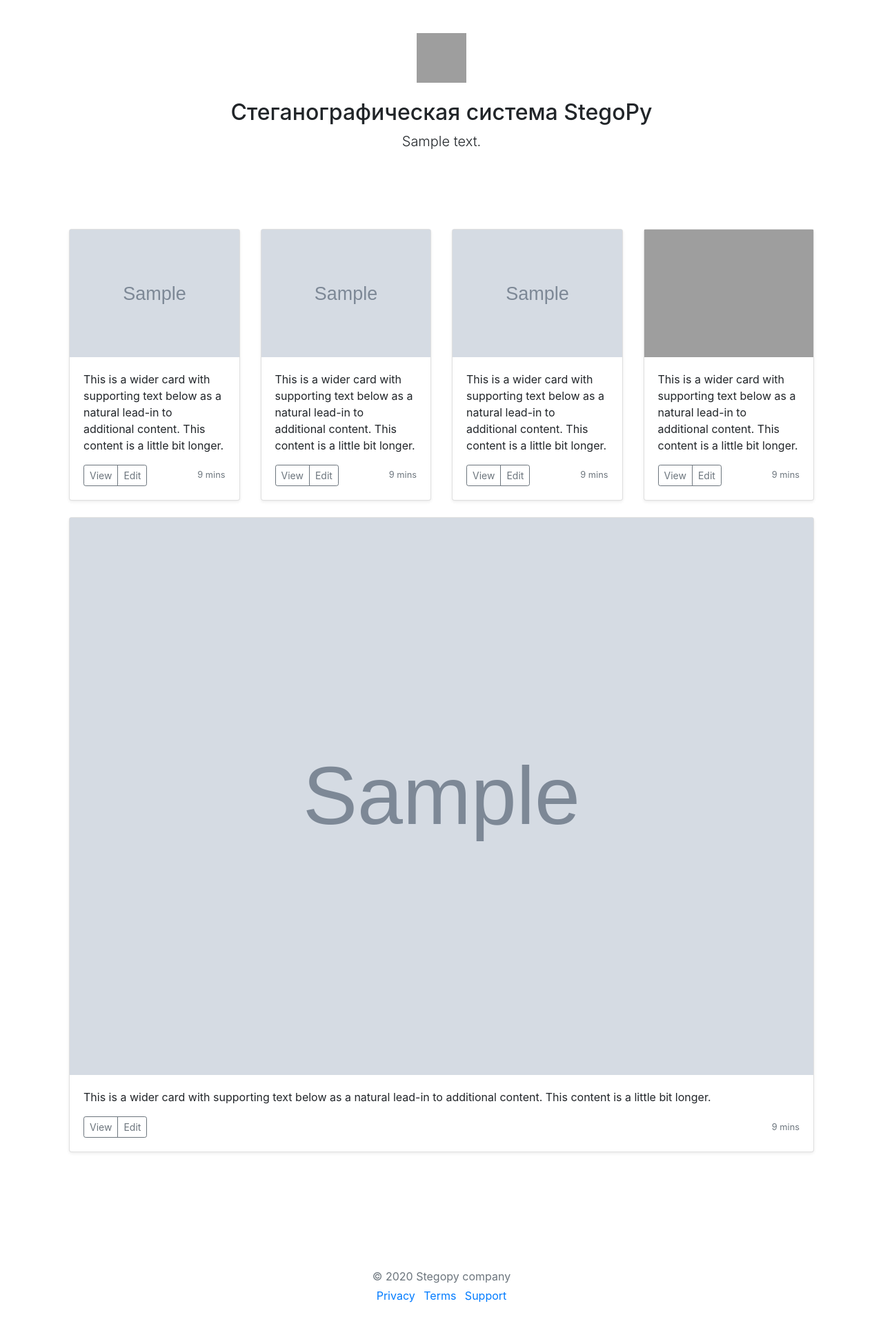
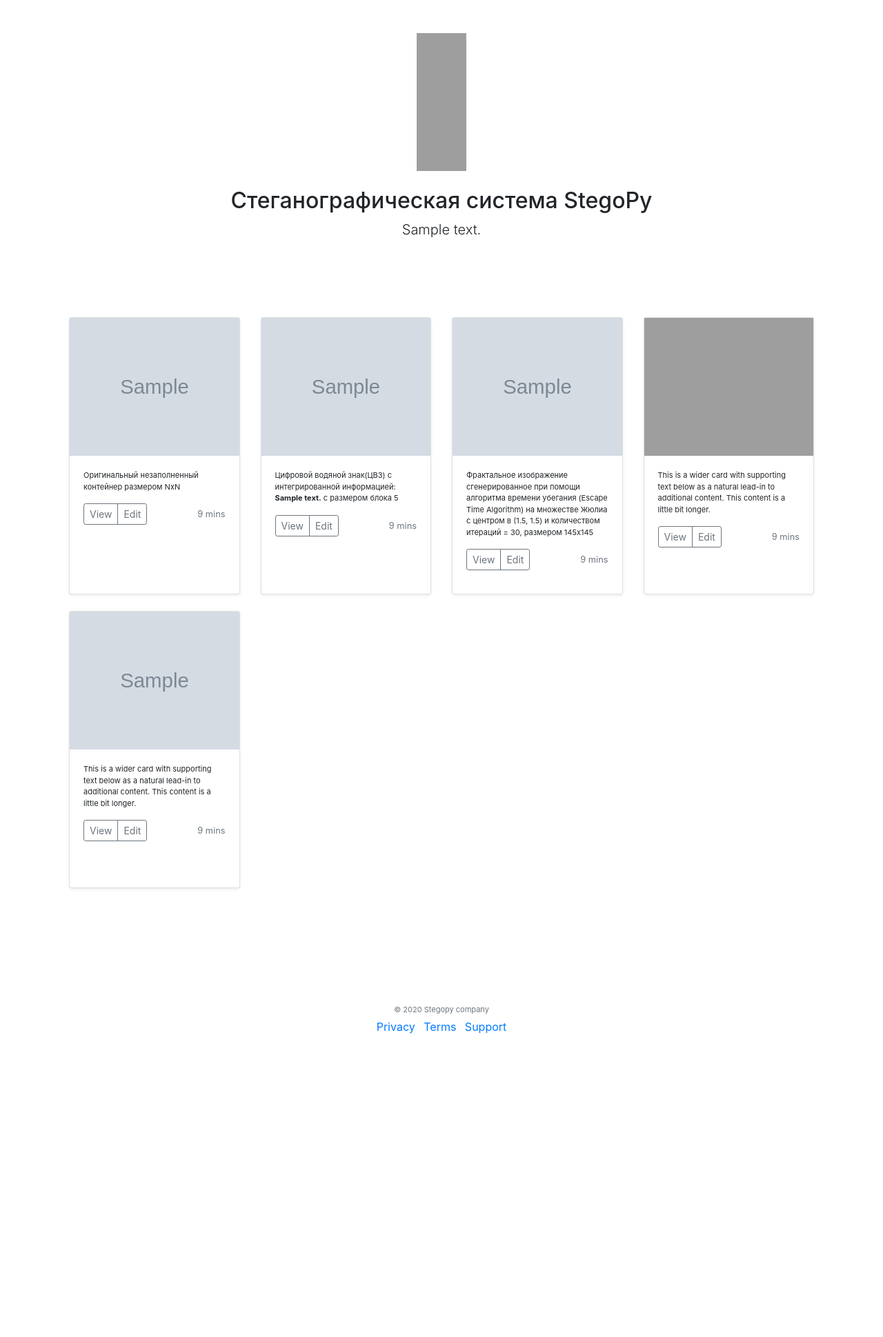
Before and after one commit to 1v1expert/stegopy, a Django app: template app/templates/result.html in a window 1280 px wide. Shown: the whole page at 69% size. After the commit the page ends 1499 px from the top, so only its background shows below. Run offline with Django 3.2, Linux system fonts and the light colour scheme; tables that the repository leaves empty hold one stand-in row (values such as "Sample post"); the template is opened without the code that fills it: values that come from a table or form of the project are taken from there, most other values are stand-ins (such as "Sample title", 1, 10 or a date in 2020); grey boxes marked "Sample" are stand-in pictures; some libraries are stand-ins or nearby versions; grey boxes are pictures that could not be loaded.

Commit message:
upd project

```diff
--- a/app/models.py
+++ b/app/models.py
@@ -1,4 +1,8 @@
 from django.db import models
+from app.utils.embed import Container
+from django.utils import timezone
+from django.utils.translation import gettext_lazy as _
+from django.conf import settings
 
 
 class Steganographic(models.Model):
@@ -31,4 +35,21 @@ class Steganographic(models.Model):
         verbose_name_plural = "Группы"
 
     def create_stegocontainer(self):
-        pass
+        Container(instance=self).build()
+
+
+class MainLog(models.Model):
+    action_time = models.DateTimeField(_('action time'), default=timezone.now, editable=False, )
+    user = models.ForeignKey(settings.AUTH_USER_MODEL, models.CASCADE, blank=True, null=True, verbose_name=_('user'), )
+    client_address = models.TextField(max_length=100, blank=True, null=True, verbose_name="Адрес клиента")
+    message = models.TextField(_('message'), blank=True)
+    raw = models.TextField(null=True, blank=True, verbose_name="Голые данные")
+    has_errors = models.BooleanField(default=False, null=True)
+
+    class Meta:
+        verbose_name = "Лог активности"
+        verbose_name_plural = "Логи активности"
+        ordering = ('-action_time',)
+
+    def __str__(self):
+        return '{}; {}'.format(self.user, self.message)
--- a/app/templates/base.html
+++ b/app/templates/base.html
@@ -8,6 +8,8 @@
     <meta name="viewport" content="width=device-width, initial-scale=1, shrink-to-fit=no">
     <link rel="stylesheet" href="https://stackpath.bootstrapcdn.com/bootstrap/4.4.1/css/bootstrap.min.css"
           integrity="sha384-Vkoo8x4CGsO3+Hhxv8T/Q5PaXtkKtu6ug5TOeNV6gBiFeWPGFN9MuhOf23Q9Ifjh" crossorigin="anonymous">
+    {% block extra_css %}
+    {% endblock extra_css %}
 </head>
 <body>
 
--- a/app/templates/result.html
+++ b/app/templates/result.html
@@ -10,8 +10,7 @@
                 <div class="card mb-4 shadow-sm">
                     <img src="{{ steganographic.original_image.url }}" width="100%" height="100%">
                     <div class="card-body">
-                        <p class="card-text">This is a wider card with supporting text below as a natural lead-in to
-                            additional content. This content is a little bit longer.</p>
+                        <p class="card-text">Оригинальный незаполненный контейнер размером NxN</p>
                         <div class="d-flex justify-content-between align-items-center">
                             <div class="btn-group">
                                 <button type="button" class="btn btn-sm btn-outline-secondary">View</button>
@@ -26,8 +25,8 @@
                 <div class="card mb-4 shadow-sm">
                     <img src="{{ steganographic.watermark_image.url }}" width="100%" height="100%">
                     <div class="card-body">
-                        <p class="card-text">This is a wider card with supporting text below as a natural lead-in to
-                            additional content. This content is a little bit longer.</p>
+                        <p class="card-text">Цифровой водяной знак(ЦВЗ) с интегрированной информацией:
+                            <strong>{{steganographic.text}}</strong> с размером блока 5</p>
                         <div class="d-flex justify-content-between align-items-center">
                             <div class="btn-group">
                                 <button type="button" class="btn btn-sm btn-outline-secondary">View</button>
@@ -42,8 +41,9 @@
                 <div class="card mb-4 shadow-sm">
                     <img src="{{ steganographic.fractal_key_image.url }}" width="100%" height="100%">
                     <div class="card-body">
-                        <p class="card-text">This is a wider card with supporting text below as a natural lead-in to
-                            additional content. This content is a little bit longer.</p>
+                        <p class="card-text">Фрактальное изображение сгенерированное при помощи алгоритма времени
+                            убегания (Escape Time Algorithm) на множестве Жюлиа с центром в (1.5, 1.5) и
+                            количеством итераций = 30, размером 145х145</p>
                         <div class="d-flex justify-content-between align-items-center">
                             <div class="btn-group">
                                 <button type="button" class="btn btn-sm btn-outline-secondary">View</button>
@@ -70,7 +70,7 @@
                     </div>
                 </div>
             </div>
-            <div class="col-md-12">
+            <div class="col-md-3">
                 <div class="card mb-4 shadow-sm">
                     <img src="{{ steganographic.stego_image.url }}" width="100%" height="100%">
                     <div class="card-body">
@@ -91,3 +91,27 @@
 </div>
 
 {% endblock content %}
+
+{% block extra_css %}
+<style>
+    .card-body {
+        height: 200px;
+        -ms-flex: 1 1 auto;
+        flex: 1 1 auto;
+        min-height: 1px;
+        padding: 1.25rem;
+    }
+
+    img {
+        vertical-align: middle;
+        border-style: none;
+        height: 200px;
+    }
+
+    p {
+        font-size: 11px;
+        margin-top: 0;
+        margin-bottom: 1rem;
+    }
+</style>
+{% endblock extra_css %}
```
Also changed, not shown: app/decorators.py (added, +41 -0 lines), app/views.py (+18 -10 lines), app/migrations/0004_mainlog.py (added).
